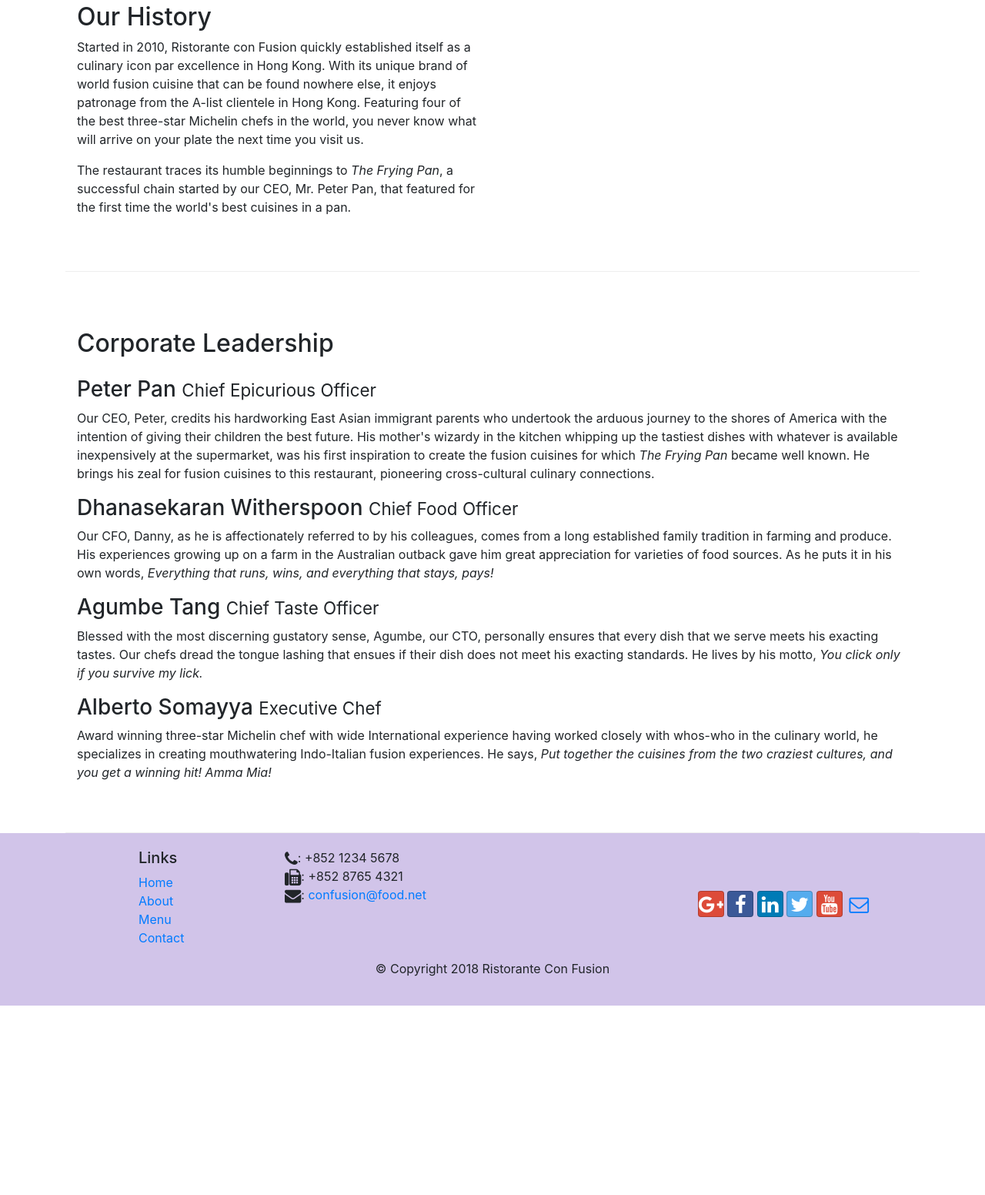
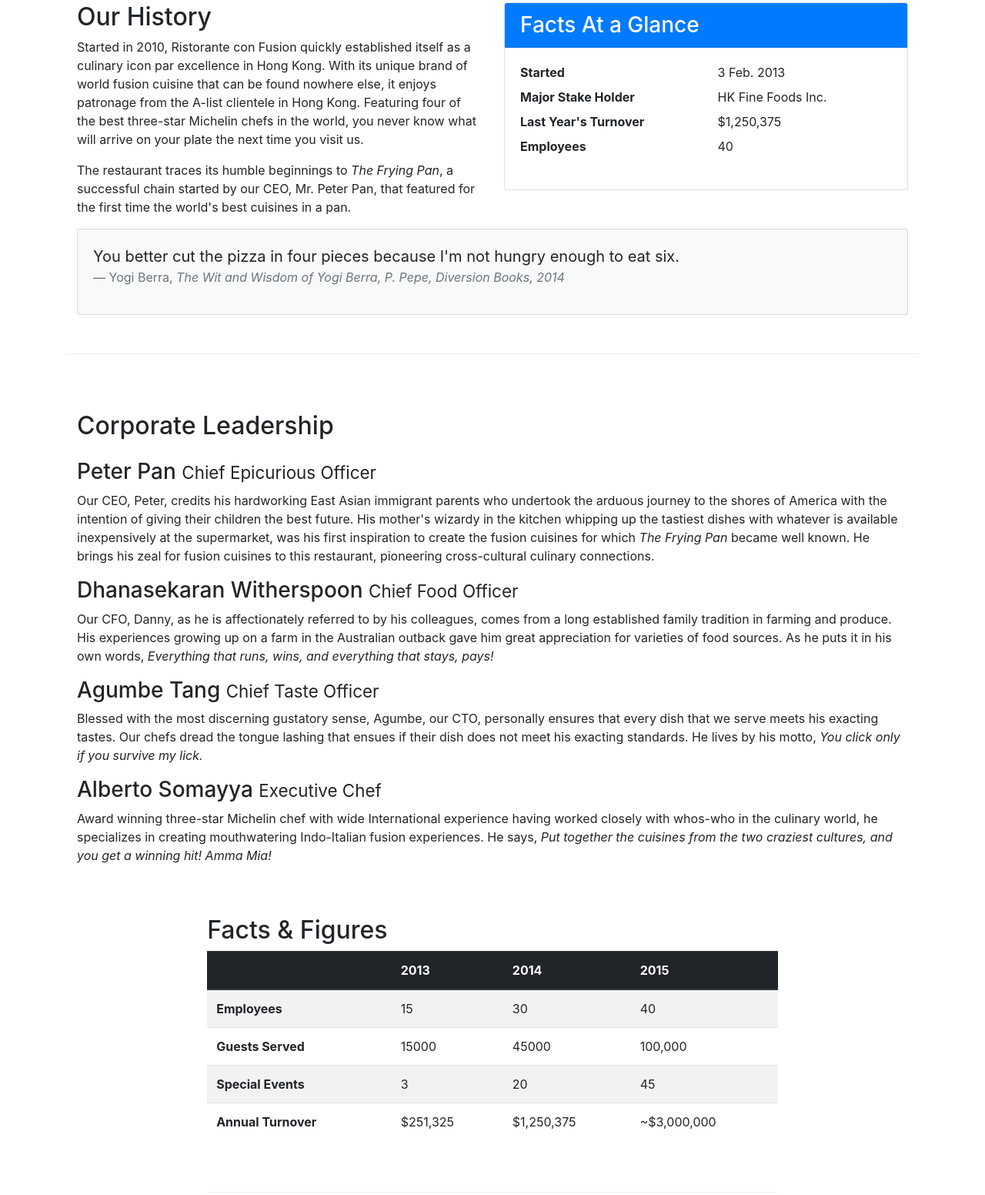
Before and after one commit to FloxNkx/Front-end-course, a website: page Bootstrap4/aboutus.html in a window 1280 px wide. Shown: the part 536-2088 px from the top of the page at 77% size. Before the commit the page ends 1842 px from the top, so only its background shows below. Drawn offline with nearby package versions, Linux system fonts and the light colour scheme.

Commit message:
Tables and Cards

```diff
--- a/Bootstrap4/aboutus.html
+++ b/Bootstrap4/aboutus.html
@@ -65,7 +65,34 @@
                 <p>Started in 2010, Ristorante con Fusion quickly established itself as a culinary icon par excellence in Hong Kong. With its unique brand of world fusion cuisine that can be found nowhere else, it enjoys patronage from the A-list clientele in Hong Kong.  Featuring four of the best three-star Michelin chefs in the world, you never know what will arrive on your plate the next time you visit us.</p>
                 <p>The restaurant traces its humble beginnings to <em>The Frying Pan</em>, a successful chain started by our CEO, Mr. Peter Pan, that featured for the first time the world's best cuisines in a pan.</p>
             </div>
-            <div class="col-12 col-lg col-sm">
+            <div class="col-12 col-sm-6">
+                <div class="card">
+                    <h3 class="card-header bg-primary text-white">Facts At a Glance</h3>
+                    <div class="card-body">
+                        <dl class="row">
+                            <dt class="col-6">Started</dt>
+                            <dd class="col-6">3 Feb. 2013</dd>
+                            <dt class="col-6">Major Stake Holder</dt>
+                            <dd class="col-6">HK Fine Foods Inc.</dd>
+                            <dt class="col-6">Last Year's Turnover</dt>
+                            <dd class="col-6">$1,250,375</dd>
+                            <dt class="col-6">Employees</dt>
+                            <dd class="col-6">40</dd>
+                        </dl>
+                    </div>
+                </div>
+            </div>
+            <div class="col-12">
+                <div class="card card-body bg-light">
+                    <blockquote class="blockquote">
+                        <p class="mb-0">You better cut the pizza in four pieces because
+                            I'm not hungry enough to eat six.</p>
+                        <footer class="blockquote-footer">Yogi Berra,
+                            <cite title="Source Title">The Wit and Wisdom of Yogi Berra,
+                            P. Pepe, Diversion Books, 2014</cite>
+                        </footer>
+                    </blockquote>
+                </div>
             </div>
         </div>
 
@@ -82,6 +109,49 @@
                 <h3 class="mt-3">Alberto Somayya <small>Executive Chef</small></h3>
                 <p class="d-none d-sm-block">Award winning three-star Michelin chef with wide International experience having worked closely with whos-who in the culinary world, he specializes in creating mouthwatering Indo-Italian fusion experiences. He says, <em>Put together the cuisines from the two craziest cultures, and you get a winning hit! Amma Mia!</em></p>
             </div>
+            <div class="row row-content">
+                    <h2>Facts &amp; Figures</h2>
+                    <div class="table-responsive">
+                        <table class="table table-striped">
+                            <thead class="thead-dark">
+                                <tr>
+                                    <th>&nbsp;</th>
+                                    <th>2013</th>
+                                    <th>2014</th>
+                                    <th>2015</th>
+                                </tr>
+                            </thead>
+                            <tbody>
+                                <tr>
+                                    <th>Employees</th>
+                                    <td>15</td>
+                                    <td>30</td>
+                                    <td>40</td>
+                                </tr>
+                                <tr>
+                                    <th>Guests Served</th>
+                                    <td>15000</td>
+                                    <td>45000</td>
+                                    <td>100,000</td>
+                                </tr>
+                                <tr>
+                                    <th>Special Events</th>
+                                    <td>3</td>
+                                    <td>20</td>
+                                    <td>45</td>
+                                </tr>
+                                <tr>
+                                    <th>Annual Turnover</th>
+                                    <td>$251,325</td>
+                                    <td>$1,250,375</td>
+                                    <td>~$3,000,000</td>
+                                </tr>
+                            </tbody>
+                        </table>
+                    </div>
+                 <div class="col-12 col-sm-3">
+                </div>
+           </div>
        </div>
 
     </div>
```
